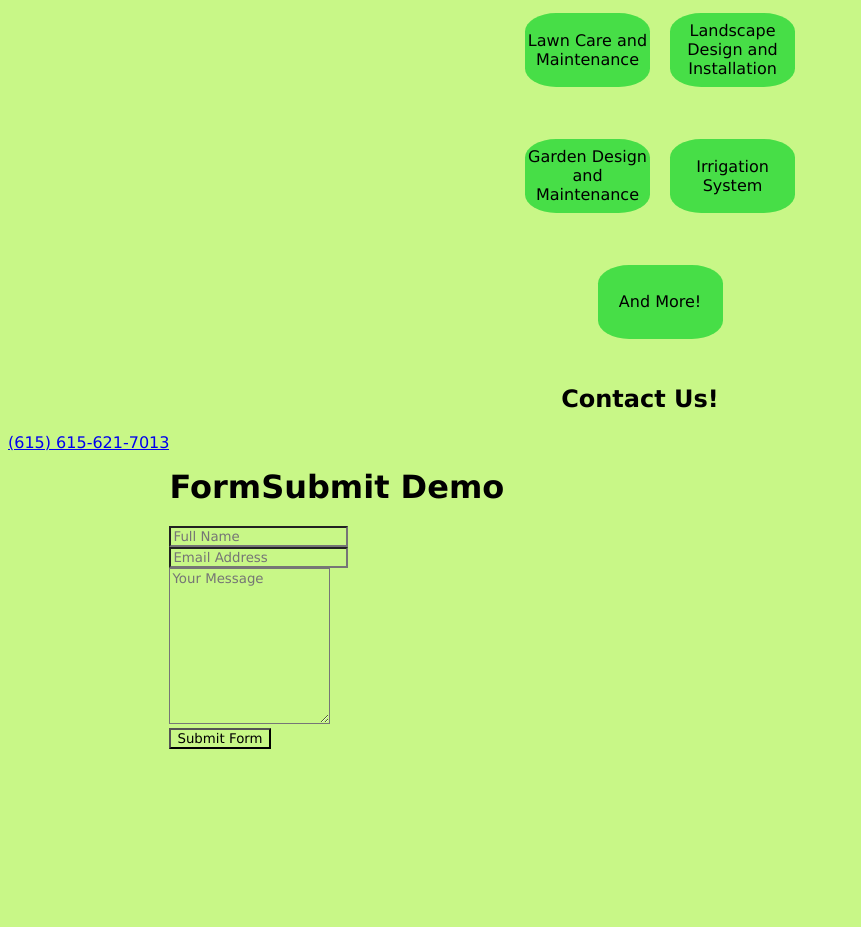
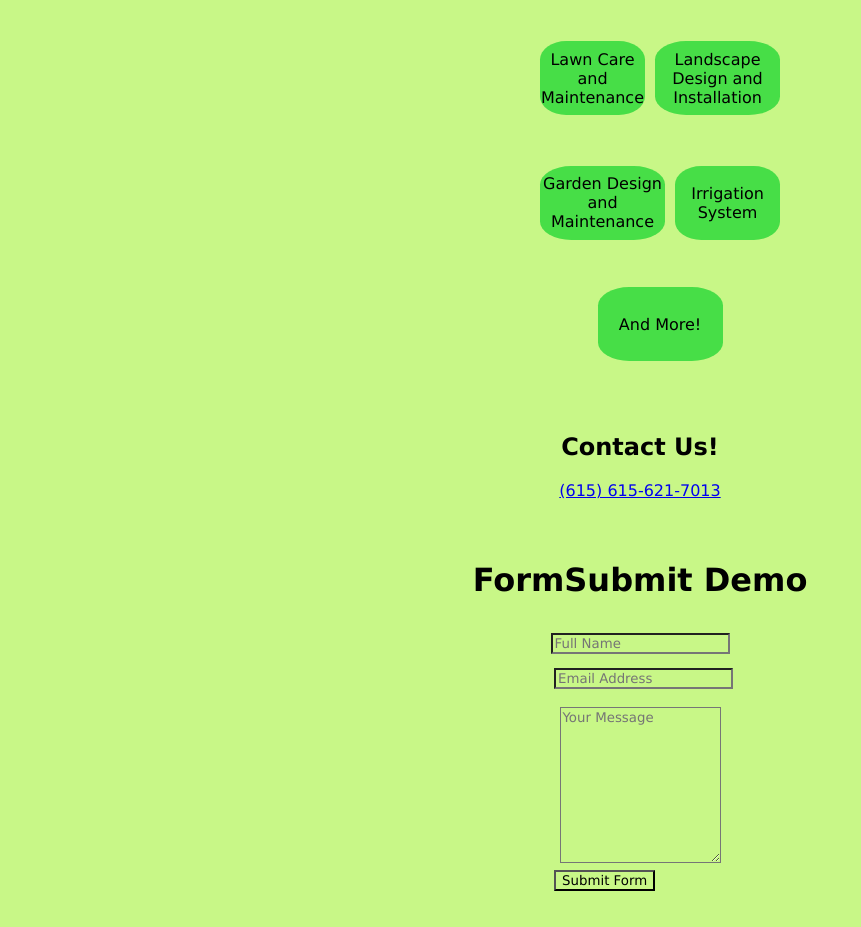
Before and after one commit to Daniel-PeGa/bloomLandscaping, a plain HTML site: page index.html in a window 1280 px wide. Shown: the part 367-1294 px from the top of the page, without its empty margins (0-861 px from the left). Before the commit the page ends 1124 px from the top, so only its background shows below. Drawn offline with Linux system fonts and the light colour scheme.

Commit message:
ya listo nomas hacerlo bonito

```diff
--- a/assets/style.css
+++ b/assets/style.css
@@ -1,6 +1,10 @@
 *{
   background-color: #c8f787;
   font-family: Verdana, Geneva, Tahoma, sans-serif;
+}
+
+.m2 {
+  margin: 2%;
 }
 
 .logo {
@@ -48,7 +52,6 @@ h1 {
   border-radius: 25%;
   max-width: 125px;
   height: 74px;
-  margin: 10px;
   text-align: center;
   align-items: center;
   display: flex;
--- a/index.html
+++ b/index.html
@@ -19,18 +19,18 @@
     <img class="imageWidth" src="assets/images/landscaping_image.jpeg" alt="landscaping_image">
     </div>
 
-    <div class="centered ">
+    <div class="centered  m2">
         <h3>Services</h3>
-        <ul class="noList row  ">
-            <li class="serviceItem">Lawn Care and Maintenance</li>
-            <li class="serviceItem">Landscape Design and Installation</li>
+        <ul class="noList row  m2 ">
+            <li class="serviceItem  m2">Lawn Care and Maintenance</li>
+            <li class="serviceItem  m2">Landscape Design and Installation</li>
         </ul>
         <ul class="noList row">
-            <li class="serviceItem">Garden Design and Maintenance</li>
-            <li class="serviceItem">Irrigation System</li>
+            <li class="serviceItem  m2">Garden Design and Maintenance</li>
+            <li class="serviceItem  m2">Irrigation System</li>
         </ul>
-        <ul class="centered noList">
-            <li class="serviceItem w125">And More!</li>
+        <ul class="centered noList  m2">
+            <li class="serviceItem w125  m2">And More!</li>
         </ul>
     </div>
 
@@ -42,34 +42,28 @@
         <h2>Contact Us!</h2>
     </div>
 
-    <div class="row  ">
+    <div class="centered  ">
     <div class="phone  ">
         <li class="noList  "><a href="tel:615-621-7013" class="fa fa-phone  "> (615) 615-621-7013</a></li>
     </div>
 
-    <!-- <form action="https://formsubmit.co/danielperezgarnic@gmail.com" method="POST">
-        <input type="text" name="name" required>
-        <input type="email" name="email" required>
-        <button type="submit">SEND</button>
-    </form> -->
-
-    <div class="container  ">
+    <div class="container centered  m2">
         <h1>FormSubmit Demo</h1>
         <form target="_blank" action="https://formsubmit.co/bloomlandscapingdba@gmail.com" method="POST">
-          <div class="form-group">
-            <div class="form-row">
-              <div class="col  ">
-                <input type="text" name="name" class="form-control  " placeholder="Full Name" required>
+          <div class="form-group centered  m2">
+            <div class="form-row centered  m2">
+              <div class="col centered  m2">
+                <input type="text" name="name" class="form-control centered  m2" placeholder="Full Name" required>
               </div>
-              <div class="col">
-                <input type="email" name="email" class="form-control  " placeholder="Email Address" required>
+              <div class="col  m2">
+                <input type="email" name="email" class="form-control centered  m2" placeholder="Email Address" required>
               </div>
             </div>
           </div>
-          <div class="form-group">
-            <textarea placeholder="Your Message" class="form-control  " name="message" rows="10" required></textarea>
+          <div class="form-group centered  m2">
+            <textarea placeholder="Your Message" class="form-control  m2" name="message" rows="10" required></textarea>
           </div>
-          <button type="submit" class="btn btn-lg btn-dark btn-block  ">Submit Form</button>
+          <button type="submit" class="btn btn-lg btn-dark btn-block centered  m2">Submit Form</button>
         </form>
       </div>
 
```
